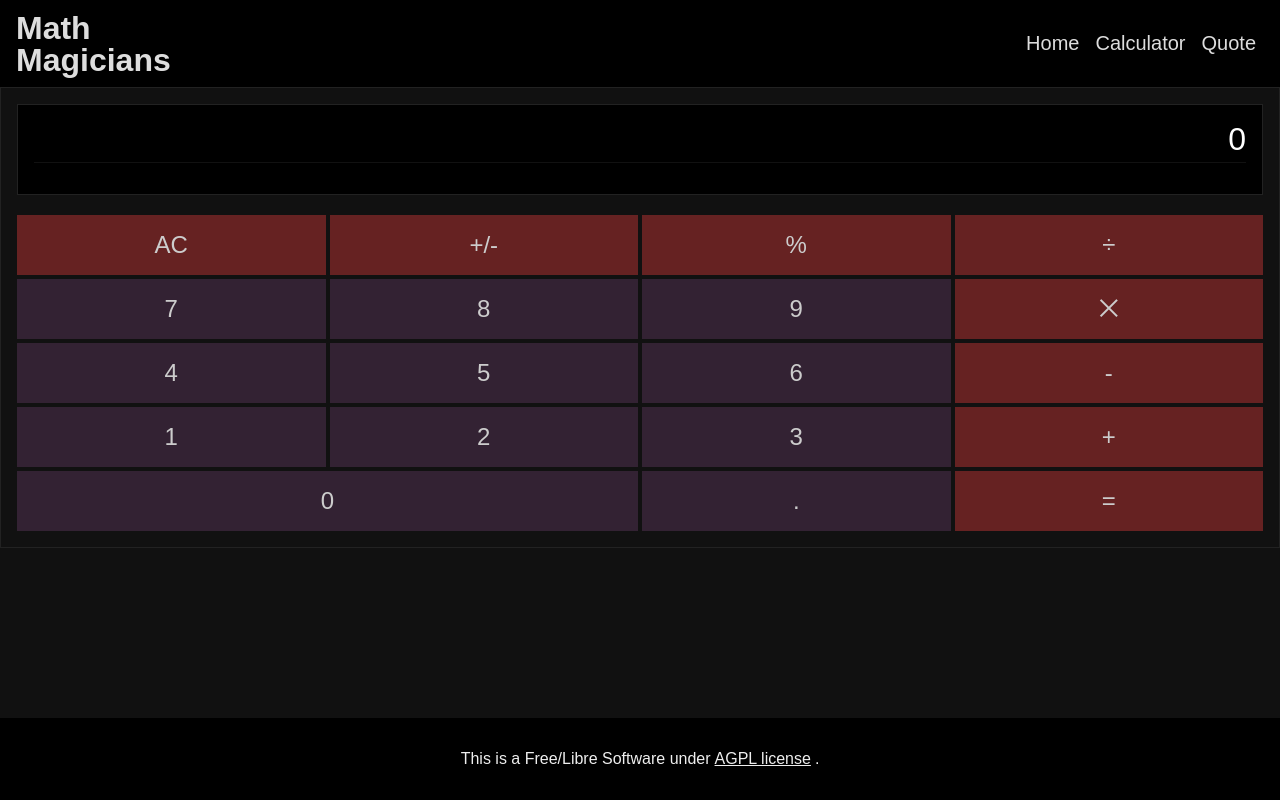
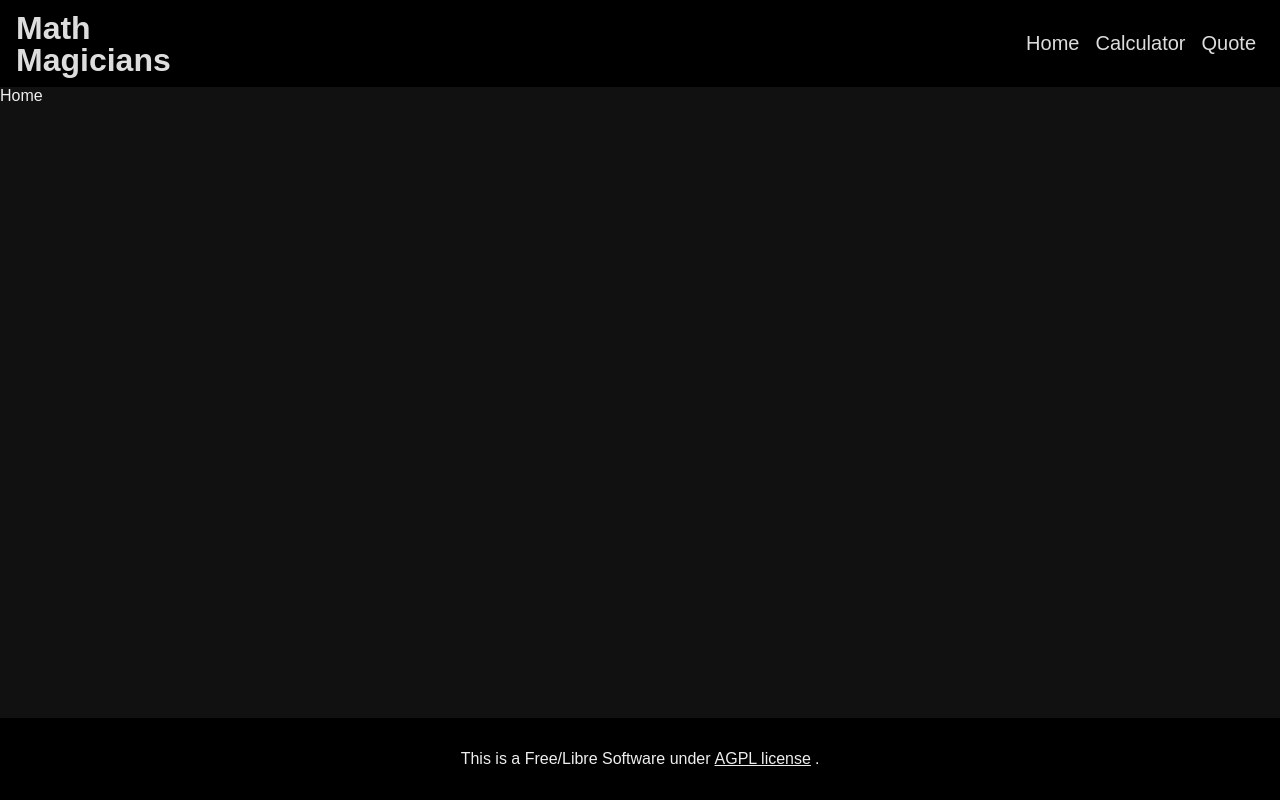
Before and after one commit to ahangarha/MV-MathMagicians, a React (Create React App) app: page / in a window 1280 px wide. Built offline with nearby package versions, Linux system fonts and the light colour scheme.

Commit message:
add basic routing

```diff
--- a/src/App.js
+++ b/src/App.js
@@ -1,17 +1,29 @@
 import React from 'react';
+import {
+  BrowserRouter as Router,
+  Routes,
+  Route,
+} from 'react-router-dom';
+
 import Calculator from './components/Calculator';
 import './App.css';
 import Header from './components/Header';
 import Footer from './components/Footer';
+import Home from './components/Home';
+import Quote from './components/Quote';
 
 export default function App() {
   return (
-    <>
+    <Router>
       <Header />
       <main id="tabs">
-        <Calculator />
+        <Routes>
+          <Route path="/" element={<Home />} />
+          <Route path="/calculator" element={<Calculator />} />
+          <Route path="/quote" element={<Quote />} />
+        </Routes>
       </main>
       <Footer />
-    </>
+    </Router>
   );
 }
--- a/src/components/Header.js
+++ b/src/components/Header.js
@@ -1,4 +1,5 @@
 import React from 'react';
+import { Link } from 'react-router-dom';
 import './Header.css';
 
 export default function Header() {
@@ -11,9 +12,15 @@
       </h1>
       <nav>
         <ul>
-          <li><a href="/">Home</a></li>
-          <li><a href="/calculator">Calculator</a></li>
-          <li><a href="/quote">Quote</a></li>
+          <li>
+            <Link to="/">Home</Link>
+          </li>
+          <li>
+            <Link to="/calculator">Calculator</Link>
+          </li>
+          <li>
+            <Link to="/quote">Quote</Link>
+          </li>
         </ul>
       </nav>
     </header>
```
